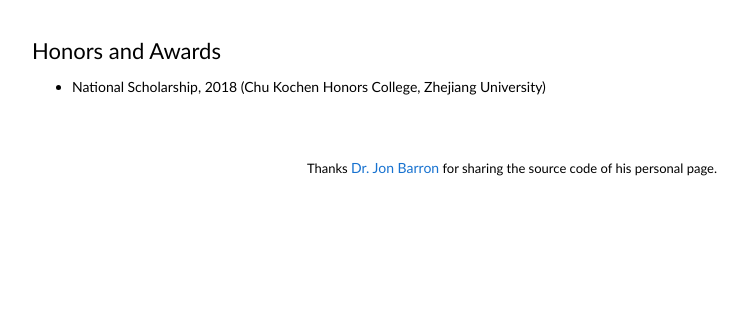
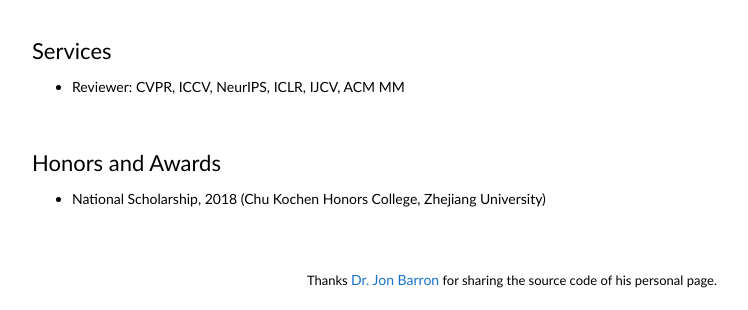
Before and after one commit to ChenyangQiQi/ChenyangQiQi.github.io, a plain HTML site: page index.html in a window 1280 px wide. Shown: the part 2593-2903 px from the top of the page, without its empty margins (128-876 px from the left). Before the commit the page ends 2791 px from the top, so only its background shows below. Drawn offline with Linux system fonts and the light colour scheme.

Commit message:
update Services

```diff
--- a/index.html
+++ b/index.html
@@ -451,6 +451,17 @@
                   </td>
                 <!-- </br> -->
 
+        <table width="100%" align="center" border="0" cellspacing="0" cellpadding="20"><tbody>
+          <tr>
+            <td>
+              <heading>Services</heading>
+                <ul>
+                  <li>Reviewer: CVPR, ICCV, NeurIPS, ICLR, IJCV, ACM MM </li>
+                </ul>
+            </td>
+          </tr>
+        </tbody></table>
+
 
 
         <table width="100%" align="center" border="0" cellspacing="0" cellpadding="20"><tbody>
```
